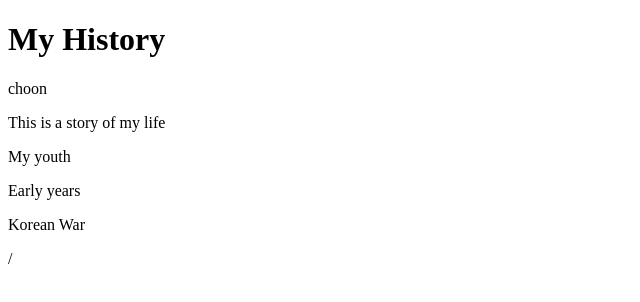
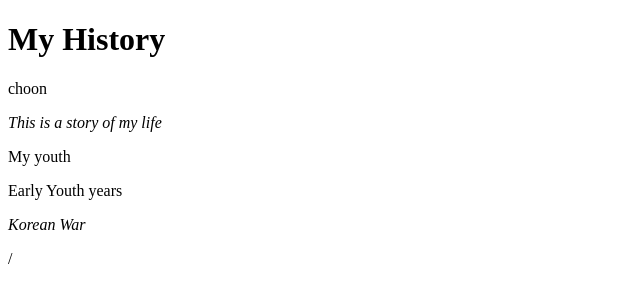
Before and after one commit to choonrai/choonrai.github.io, a plain HTML site: page index.html in a window 1280 px wide. Shown: the full height of the page, 0-640 px from the left. Drawn offline with Linux system fonts and the light colour scheme.

Commit message:
style change

```diff
--- a/index.html
+++ b/index.html
@@ -2,14 +2,14 @@
 <html>
     <body>
 
-        <h1>My History</h1>
+        <h1><strong>My History </strong></h1>
         <p>choon</p>
-        <p>This is a story of my life</p>
+        <p><em>This is a story of my life</em></p>
         <div id=My youth>
             <p>My youth</p>
         </div>
-        <div>Early years
-            <p>Korean War</p>
+        <div>Early Youth years
+            <p><em>Korean War</em></p>
         </div>
 
     </body>
```
